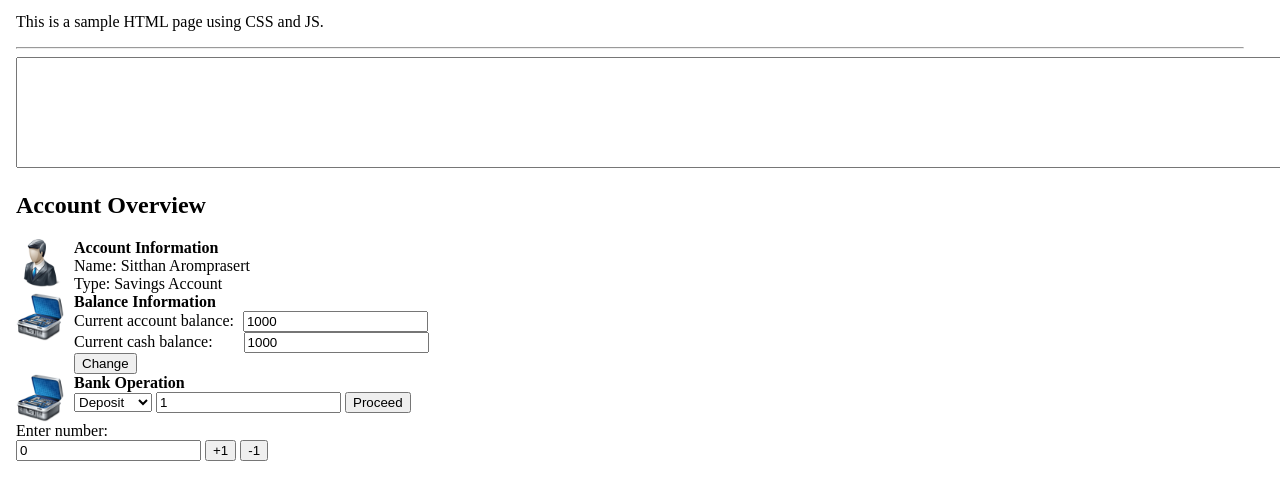
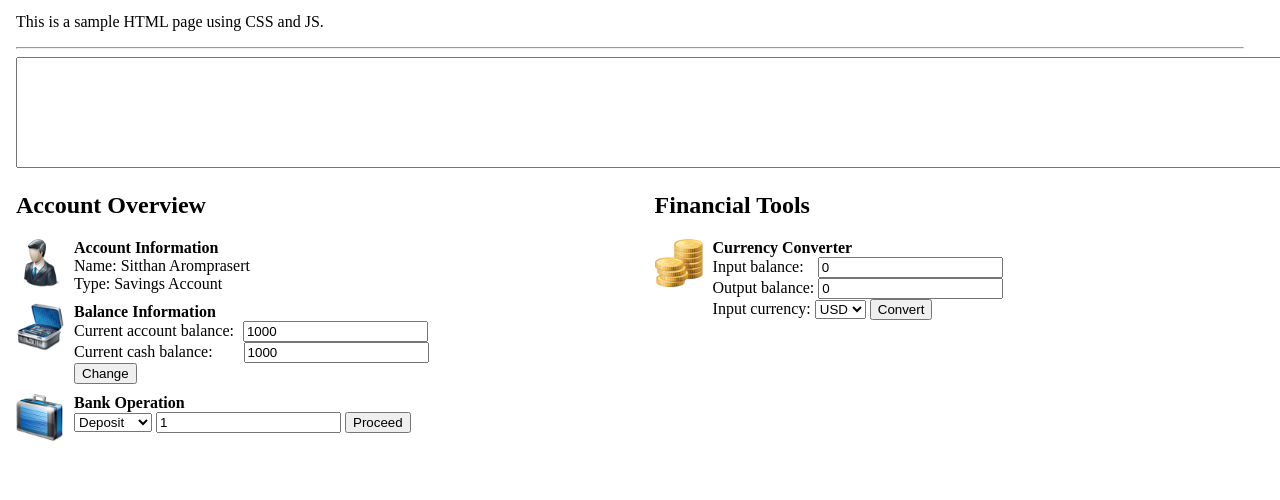
Before and after one commit to Sitthan181/itf-it68070181, a plain HTML site: page index.html in a window 1280 px wide. Shown: the part 168-668 px from the top of the page. Drawn offline with Linux system fonts and the light colour scheme.

Commit message:
Add files via upload

```diff
--- a/index.html
+++ b/index.html
@@ -23,8 +23,11 @@
         <hr>
         <textarea id="log" rows="7" cols="219" readonly></textarea>
 
+        <div style="display: flex; justify-content: space-between; align-items: flex-start;">
+            <div style="width: 48%;">
                 <h2>Account Overview</h2>
-    <div style="display: flex; align-items: flex-start;">
+
+                <div style="display: flex; align-items: flex-start; margin-bottom: 10px;">
                     <img src="user.png" width="48" alt="user" style="margin-right: 10px;" />
                     <div>
                         <b>Account Information</b><br>
@@ -32,7 +35,7 @@
                         Type: Savings Account
                     </div>
                 </div>
-    <div style="display: flex; align-items: flex-start;">
+                <div style="display: flex; align-items: flex-start; margin-bottom: 10px;">
                     <img src="toolbox.png" width="48" alt="toolbox" style="margin-right: 10px;" />
                     <div>
                         <b>Balance Information</b><br>
@@ -40,11 +43,11 @@
                         <input type="number" id="account_bal" value="1000" style="margin-left:5px;"><br>
                         Current cash balance:
                         <input type="number" id="cash_bal" value="1000" style="margin-left:27px;"><br>
-            <button id="changeBtn">Change</button>
+                        <button id="changeBtn" onclick="updateValues()">Change</button>
                     </div>
                 </div>
                 <div style="display: flex; align-items: flex-start;">
-        <img src="toolbox.png" width="48" alt="toolbox" style="margin-right: 10px;" />
+                    <img src="briefcase.png" width="48" alt="bank" style="margin-right: 10px;" />
                     <div>
                         <b>Bank Operation</b><br>
                         <select id="operation">
@@ -55,12 +58,30 @@
                         <button onclick="proceed()">Proceed</button>
                     </div>
                 </div>
-        <div> Enter number:</div>
-        <input type="number" id="myinput" value="0">
-        <button onclick="calc(this.innerText)">+1</button>
-        <button onclick="calc(this.innerText)">-1</button>
-        <br>
             </div>
+
+            <div style="width: 48%;">
+                <h2>Financial Tools</h2>
+
+                <div style="display: flex; align-items: flex-start;">
+                    <img src="coins.png" width="48" alt="coins" style="margin-right: 10px;" />
+                    <div>
+                        <b>Currency Converter</b><br>
+                        Input balance:
+                        <input type="number" id="conv_in" value="0" style="margin-left:10px;"><br>
+                        Output balance:
+                        <input type="number" id="conv_out" value="0"><br>
+                        Input currency:
+                        <select id="conv_type">
+                            <option value="USD">USD</option>
+                            <option value="THB">THB</option>
+                        </select>
+                        <button onclick="convert()">Convert</button>
+                    </div>
+                </div>
+            </div>
+        </div>
+
     <script src="script.js"></script>
 </body>
 </html>
--- a/script.js
+++ b/script.js
@@ -1,9 +1,5 @@
 const myinput = document.getElementById("myinput");
 let current_value = 0;
-function calc(x){
-    current_value += Number(x);
-    myinput.value = current_value;
-}
 
 const accountInput = document.getElementById("account_bal");
 const cashInput = document.getElementById("cash_bal");
```
Also changed, not shown: coins.png (added). Lines whose indentation alone changed are shown as unchanged.
